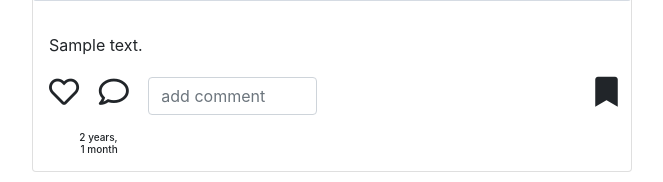
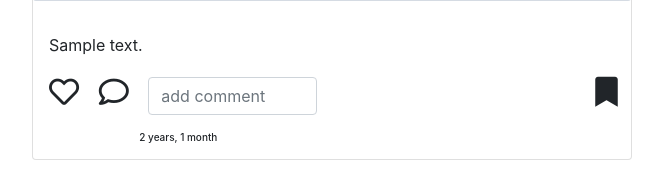
Before and after one commit to faisoabdirisak/instagram, a Django app: page / in a window 1280 px wide. Shown: the part 618-800 px from the top of the page, without its empty margins (308-971 px from the left). Run offline with Django 4.2, Linux system fonts and the light colour scheme; tables that the repository leaves empty hold one stand-in row (values such as "Sample post"); grey boxes marked "Sample" are stand-in pictures.

```diff
--- a/clone/templates/auth/home.html
+++ b/clone/templates/auth/home.html
@@ -26,7 +26,7 @@
                         <div class="col-5 float-left text-left"><i class=""></i></i></div>
                         <div class="col-1 float-right text-right"><i class="mr-3 fa fa-bookmark" ></i></div>
                     </div>
-                    <div class="col-2 float-left text-right post-number"><h4 style="font-size: 10px;">{{photo.pub_date|timesince}}</h4></div>
+                    <div class="col-4 float-left text-right post-number"><h4 style="font-size: 10px;">{{photo.pub_date|timesince}}</h4></div>
                     <div class="col-3 float-left text-right post-number"><h4>{{comment.name}}</h4></div>
                 </div>
 
--- a/clone/templates/auth/navbar.html
+++ b/clone/templates/auth/navbar.html
@@ -36,7 +36,7 @@
             {% if user.is_authenticated %}
                 <!-- profile link -->
             <li class="nav-item px-md-3 px-2 d-flex flex-column justify-content-center">
-              <a href="{% url 'users-profile' %}" class="text-decoration-none text-reset">Profile</span></a>
+              <a href="{% url 'users-profile' %}"  class="text-decoration-none text-reset">Profile</a>
           </li>
              <!-- Liked logout Button -->
              <li class="nav-item px-md-3 px-2 d-flex flex-column justify-content-center">
--- a/static/css/main.css
+++ b/static/css/main.css
@@ -1,3 +1,5 @@
+@import url('https://fonts.googleapis.com/css2?family=Fredoka:wght@300;500;600&family=Montserrat:wght@700&display=swap');
+
 .fa {
     font-size: 30px;
 }
```
Also changed, not shown: 1 other file.
